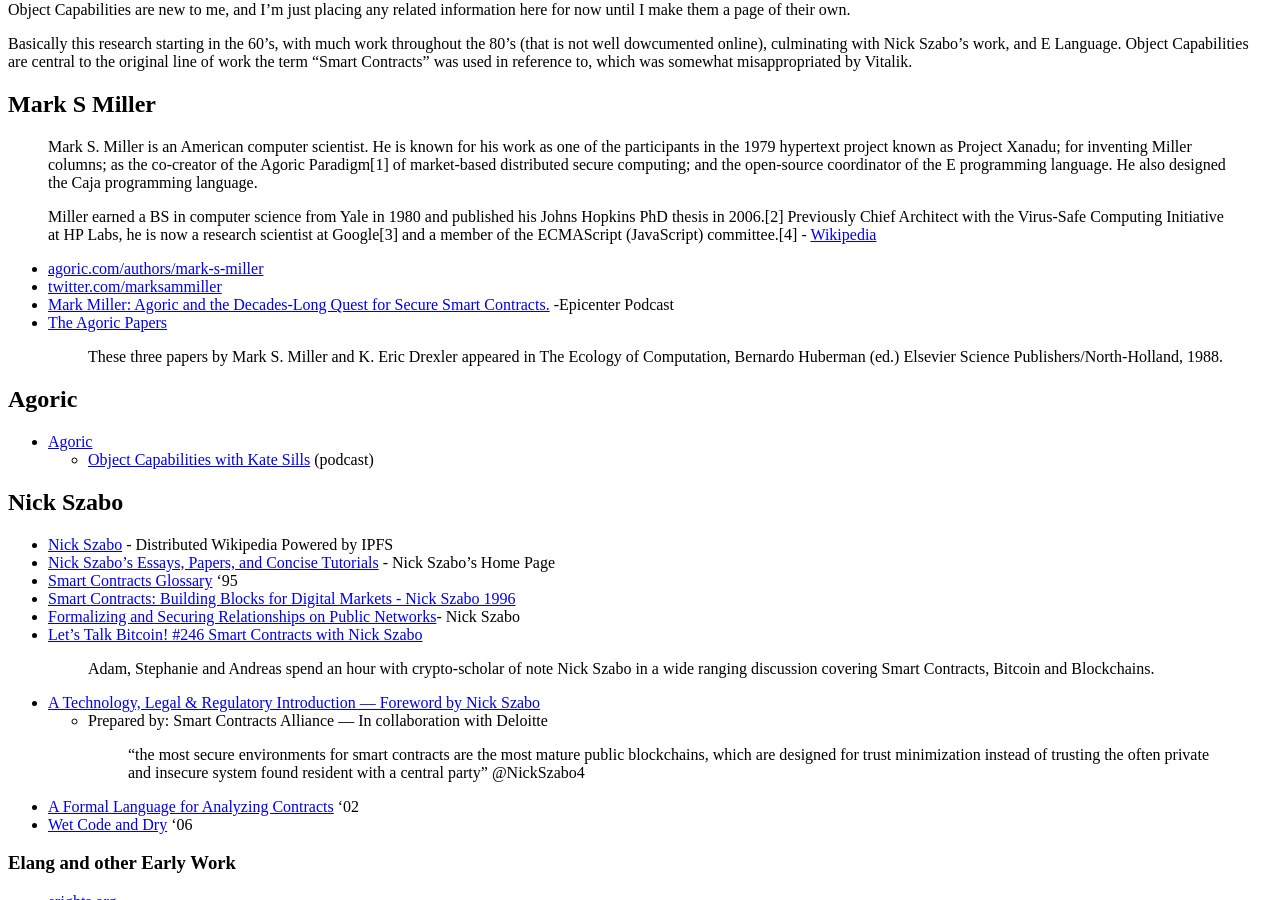
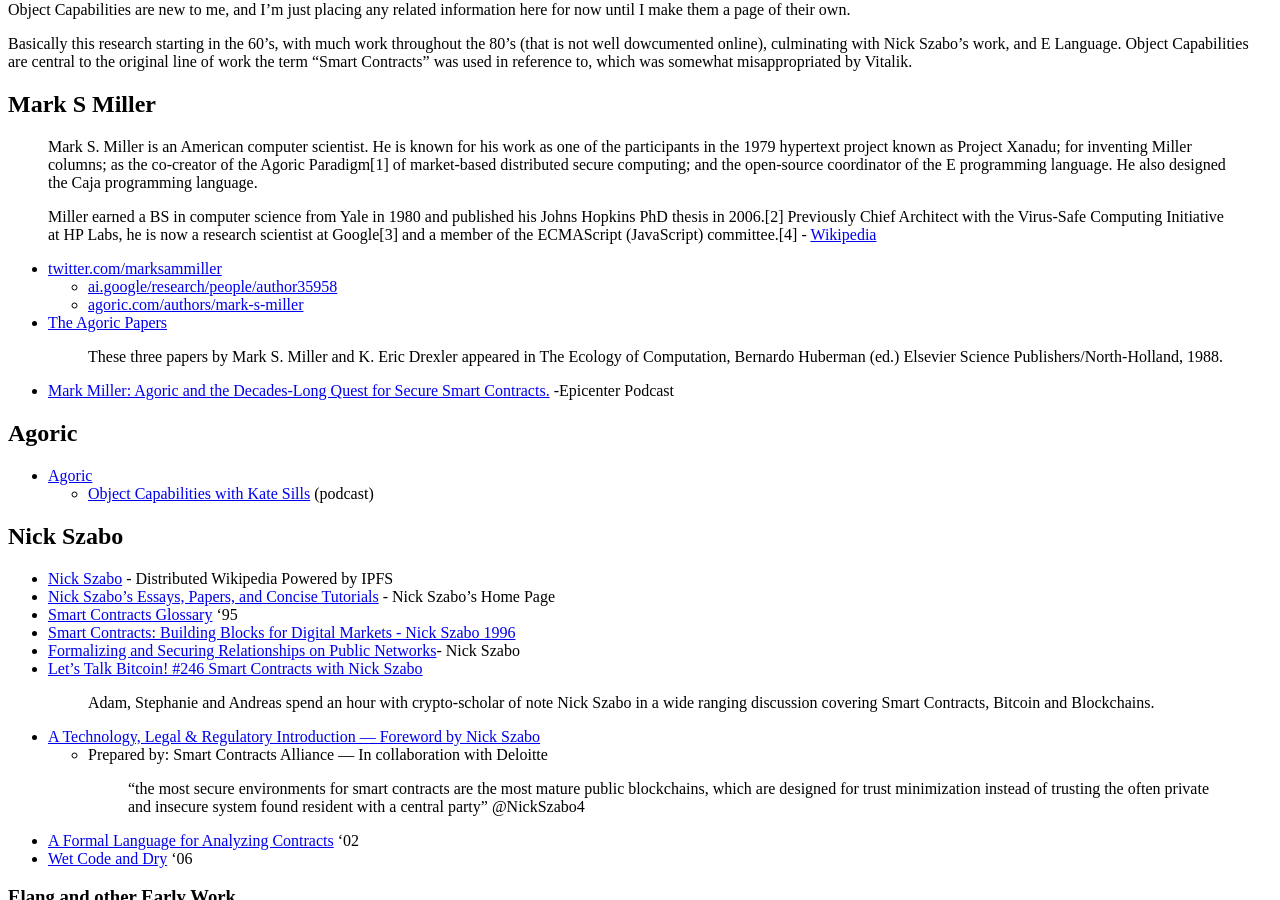
Before and after one commit to bitcoinfo/bitcoin-history, a Jekyll site: the page built from _posts/2019-01-08-smart-contracts.md, in a window 1280 px wide and 900 px high, scrolled down 4364 px. Built offline with Jekyll 4.4.1, drawn with Linux system fonts in a browser that asks for light colours; cached includes are drawn as plain includes; nearby versions of some CDN libraries.

Commit message:
add papers

```diff
--- a/_posts/2019-01-08-smart-contracts.md
+++ b/_posts/2019-01-08-smart-contracts.md
@@ -73,11 +73,13 @@
 >
 >Miller earned a BS in computer science from Yale in 1980 and published his Johns Hopkins PhD thesis in 2006.[2] Previously Chief Architect with the Virus-Safe Computing Initiative at HP Labs, he is now a research scientist at Google[3] and a member of the ECMAScript (JavaScript) committee.[4] - [Wikipedia](https://en.wikipedia.org/wiki/Mark_S._Miller)
 
-* [agoric.com/authors/mark-s-miller](https://agoric.com/authors/mark-s-miller/)
 * [twitter.com/marksammiller](https://twitter.com/marksammiller)
-* [Mark Miller: Agoric and the Decades-Long Quest for Secure Smart Contracts.](https://epicenter.tv/episode/286/) -Epicenter Podcast
+  * [ai.google/research/people/author35958](https://ai.google/research/people/author35958)
+  * [agoric.com/authors/mark-s-miller](https://agoric.com/authors/mark-s-miller/)
 * [The Agoric Papers](https://e-drexler.com/d/09/00/AgoricsPapers/agoricpapers.html)
   > These three papers by Mark S. Miller and K. Eric Drexler appeared in The Ecology of Computation, Bernardo Huberman (ed.) Elsevier Science Publishers/North-Holland, 1988.
+* [Mark Miller: Agoric and the Decades-Long Quest for Secure Smart Contracts.](https://epicenter.tv/episode/286/) -Epicenter Podcast
+
 
 ## Agoric
 
```
